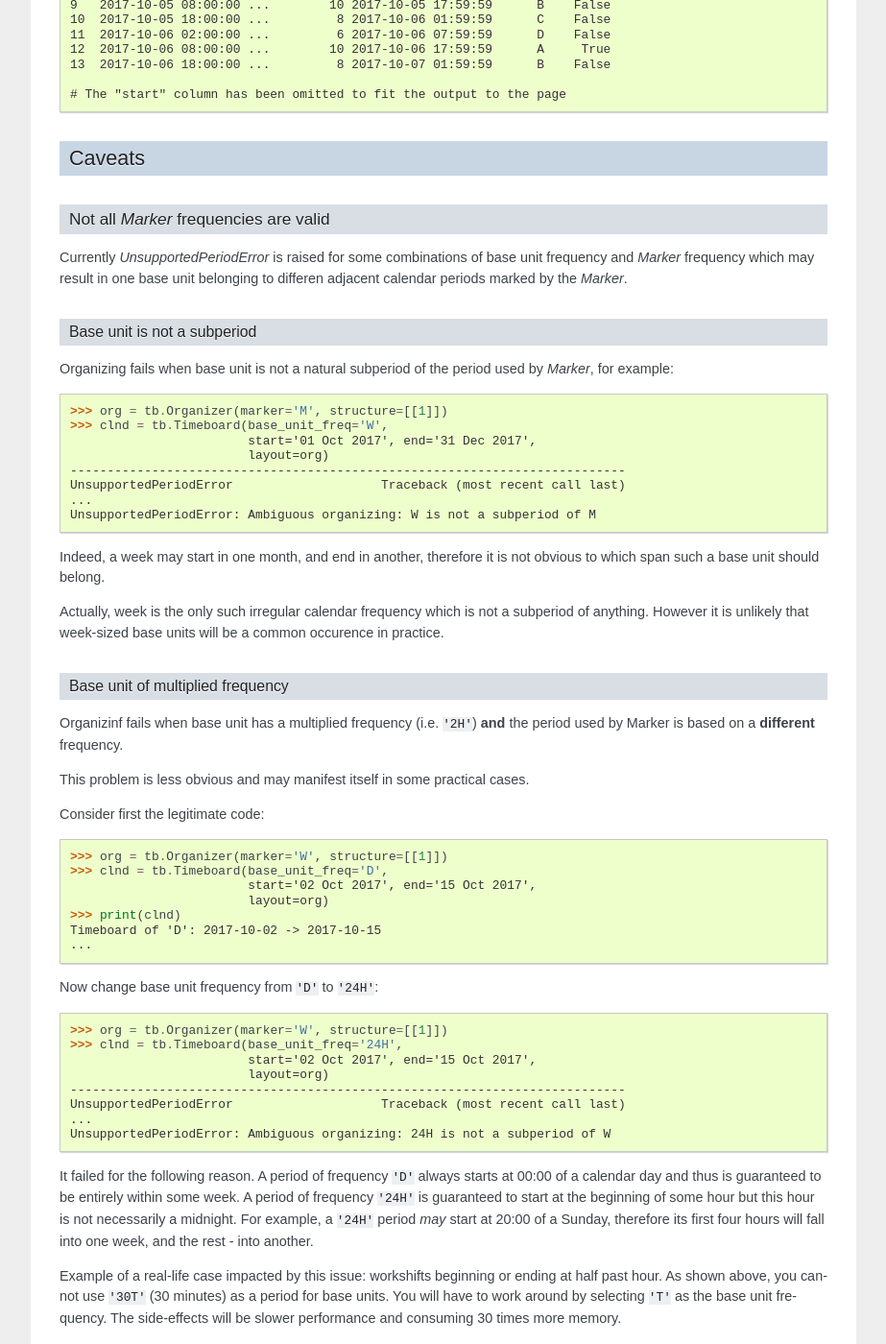
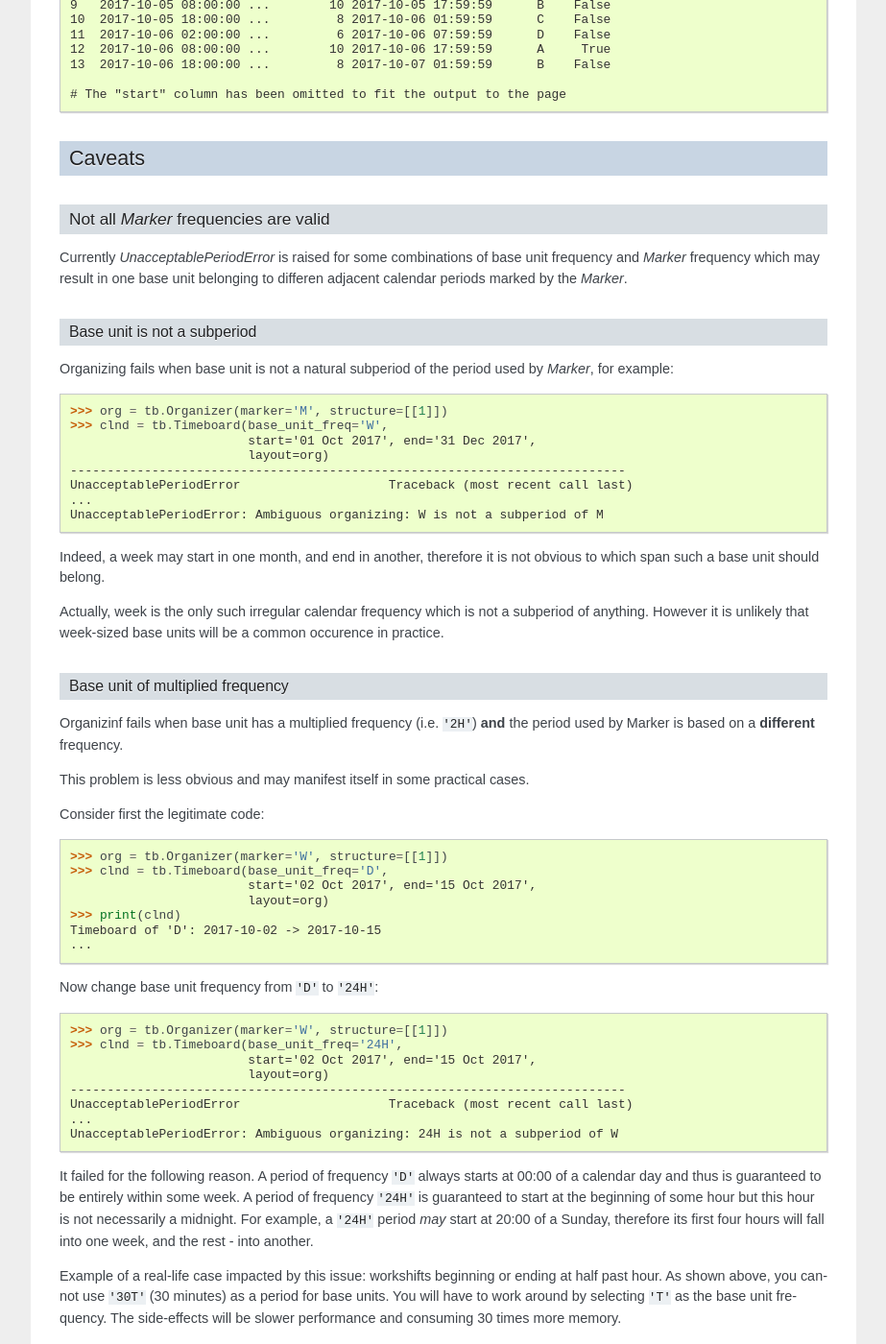
Before and after one commit to mmamaev/timeboard, a Sphinx documentation site: the page built from doc/source/making_a_timeboard.rst, in a window 1280 px wide and 1400 px high, scrolled down 16250 px. Shown: the whole window at 96% size, without its empty margins (198-1121 px from the left). Built offline with Sphinx 7.4.7, drawn with Linux system fonts in a browser that asks for light colours; some of the changed text lies outside the part shown.

Commit message:
Docs cosmetic

```diff
--- a/doc/source/making_a_timeboard.rst
+++ b/doc/source/making_a_timeboard.rst
@@ -830,7 +830,7 @@ Caveats
 Not all `Marker` frequencies are valid
 --------------------------------------
 
-Currently `UnsupportedPeriodError` is raised for some combinations of base unit frequency and `Marker` frequency which may result in one base unit belonging to differen adjacent calendar periods marked by the `Marker`.
+Currently `UnacceptablePeriodError` is raised for some combinations of base unit frequency and `Marker` frequency which may result in one base unit belonging to differen adjacent calendar periods marked by the `Marker`.
 
 Base unit is not a subperiod
 ^^^^^^^^^^^^^^^^^^^^^^^^^^^^
@@ -842,9 +842,9 @@ Organizing fails when base unit is not a natural subperiod of the period used by
                             start='01 Oct 2017', end='31 Dec 2017',
                             layout=org)
     ---------------------------------------------------------------------------
-    UnsupportedPeriodError                    Traceback (most recent call last)
+    UnacceptablePeriodError                    Traceback (most recent call last)
     ...
-    UnsupportedPeriodError: Ambiguous organizing: W is not a subperiod of M
+    UnacceptablePeriodError: Ambiguous organizing: W is not a subperiod of M
 
 Indeed, a week may start in one month, and end in another, therefore it is not obvious to which span such a base unit should belong.
 
@@ -874,9 +874,9 @@ Now change base unit frequency from ``'D'`` to ``'24H'``::
                             start='02 Oct 2017', end='15 Oct 2017',
                             layout=org)
     ---------------------------------------------------------------------------
-    UnsupportedPeriodError                    Traceback (most recent call last)
+    UnacceptablePeriodError                    Traceback (most recent call last)
     ...
-    UnsupportedPeriodError: Ambiguous organizing: 24H is not a subperiod of W
+    UnacceptablePeriodError: Ambiguous organizing: 24H is not a subperiod of W
 
 It failed for the following reason. A period of frequency ``'D'`` always starts at 00:00 of a calendar day and thus is guaranteed to be entirely within some week. A period of frequency ``'24H'`` is guaranteed to start at the beginning of some hour but this hour is not necessarily a midnight. For example, a ``'24H'`` period *may* start at 20:00 of a Sunday, therefore its first four hours will fall into one week, and the rest - into another.
 
```
Also changed, not shown: other parts of doc/source/making_a_timeboard.rst (+5 -5 lines), doc/source/data_model.rst (+4 -4 lines), doc/source/doing_calculations.rst (+5 -3 lines), doc/source/quick_start.rst (+33 -15 lines), 1 other file.
